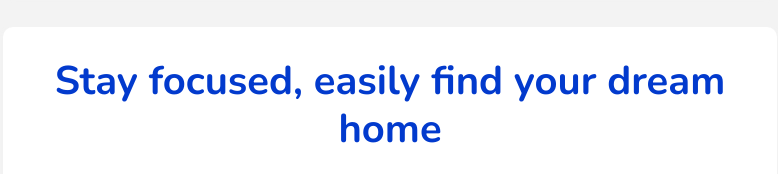
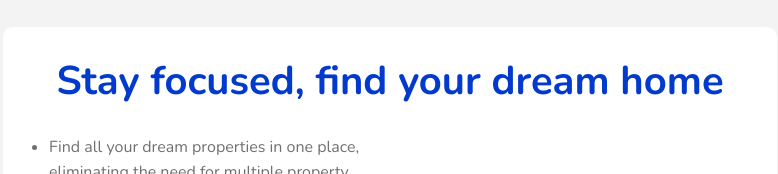
Before and after one commit to devdeepkumar/realestate, a plain HTML site: page index.html in a window 1280 px wide. Shown: the part 3452-3626 px from the top of the page, without its empty margins (79-857 px from the left). Drawn offline with nearby package versions, Linux system fonts and the light colour scheme.

Commit message:
first commit

```diff
--- a/css/responsive.css
+++ b/css/responsive.css
@@ -290,6 +290,9 @@
 }
 
 @media (max-width:1246px) {
+    .brown_heading{
+        /* font-size: 36px; */
+    }
     .Benefits-Lists {
         font-size: 16px;
     }
--- a/index.html
+++ b/index.html
@@ -556,7 +556,7 @@ Detail section Section Start
     <div class="row">
       <div class="col-lg-9">
         <div class="white_block heading-section bottom-two-section">
-          <h3 class="brown_heading text-center">Stay focused, easily find your dream home</h3>
+          <h3 class="brown_heading text-center">Stay focused, find your dream home</h3>
           <div class="row rev-mbl-section">
             <div class="col-lg-6 col-12">
               <ul>
```
